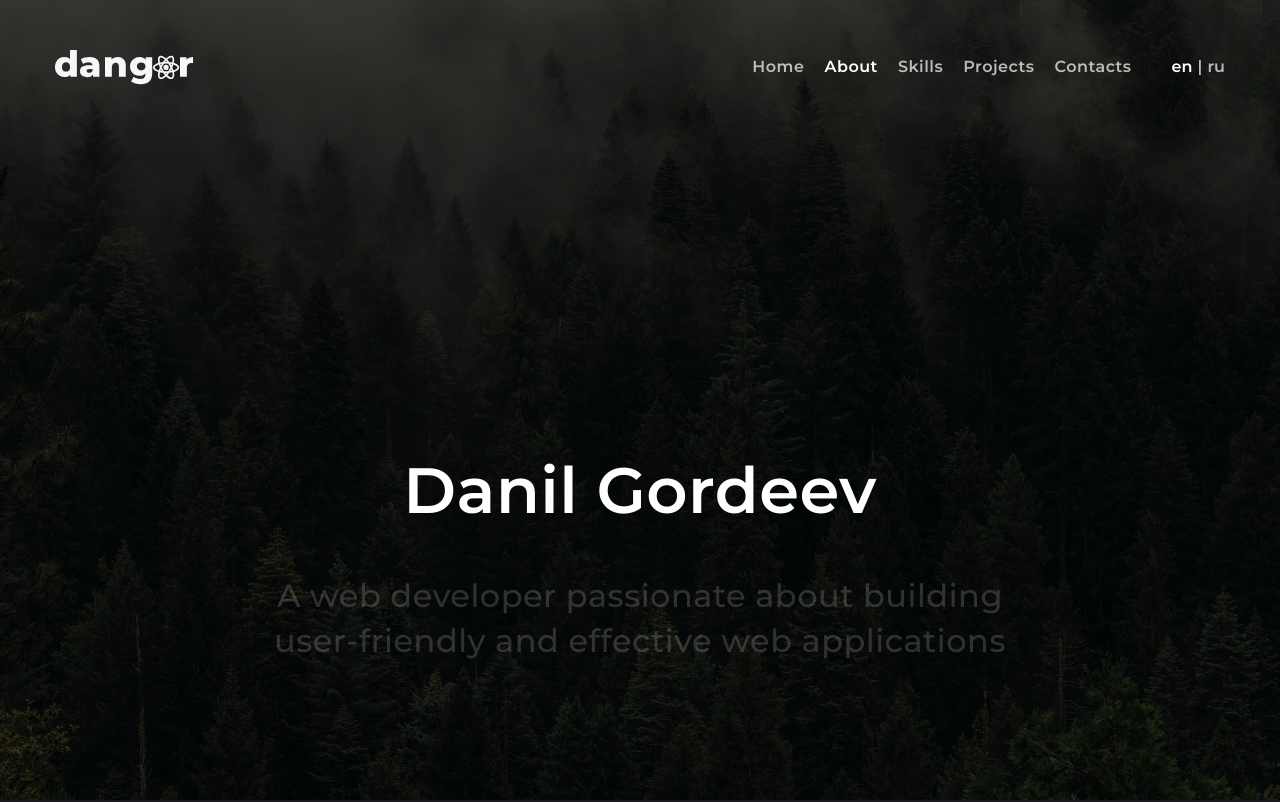
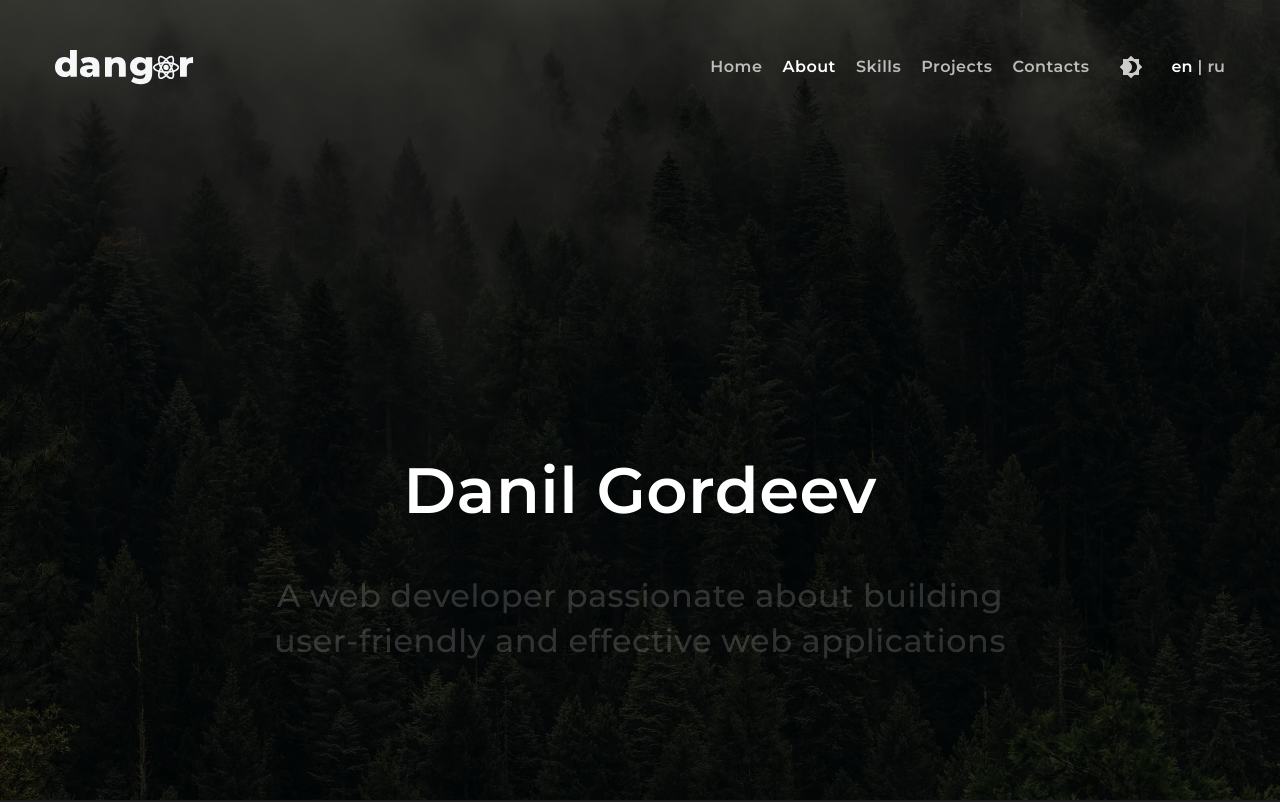
Before and after one commit to dangor220/dangor, a React (Vite) app: page / in a window 1280 px wide. Shown: the top 802 px of the page. Built offline with nearby package versions, Linux system fonts and the light colour scheme; no server answers.

Commit message:
feat: create dark/light theme

```diff
--- a/index.html
+++ b/index.html
@@ -1,5 +1,5 @@
 <!DOCTYPE html>
-<html lang="en" data-theme="dark">
+<html lang="en">
   <head>
     <meta charset="UTF-8" />
     <link rel="icon" type="image/png" href="/favicon/favicon-96x96.png" sizes="96x96" />
--- a/src/components/Articles/Articles.module.scss
+++ b/src/components/Articles/Articles.module.scss
@@ -22,7 +22,7 @@
 .title {
   font-size: 20px;
   font-weight: bold;
-  color: var(--white-color);
+  color: var(--title-color);
   margin-bottom: 5px;
   @media (max-width: 1024px) and (max-height: 625px) {
     font-size: 15px;
@@ -80,17 +80,15 @@
   }
 }
 .icon {
+  padding: 0;
   border: none;
   background-color: transparent;
   -webkit-tap-highlight-color: transparent;
   cursor: pointer;
 
-  @media (max-width: 768px) {
-    padding: 0;
-  }
   svg {
     font-size: 40px;
-    color: var(--transparent-color);
+    color: var(--icon-article-color);
     transition: all 0.3s ease-in-out;
 
     &:hover {
--- a/src/components/DescriptionAdaptive/DescriptionAdaptive.module.scss
+++ b/src/components/DescriptionAdaptive/DescriptionAdaptive.module.scss
@@ -4,7 +4,7 @@
   font-size: 14px;
   font-weight: 500;
   font-style: italic;
-  color: var(--white-color);
+  color: var(--main-color);
   cursor: pointer;
   transition: all 0.3s ease-in-out;
 
--- a/src/components/Header/Header.module.scss
+++ b/src/components/Header/Header.module.scss
@@ -26,7 +26,7 @@
     .item a,
     .lang,
     .separator {
-      color: var(--main-color);
+      color: var(--header-item-color);
     }
     .item a,
     .lang {
@@ -67,8 +67,12 @@
   display: flex;
 }
 .menu {
-  gap: 40px;
+  gap: 15px;
   font-size: 16px;
+
+  @media (max-width: 425px) {
+    gap: 0;
+  }
 }
 .nav {
   align-items: center;
@@ -142,16 +146,13 @@
   .header {
     &.fixed {
       & .langBtn {
-        right: 30px;
+        right: 15px;
       }
     }
   }
 }
 
 @media (max-width: 768px) {
-  .menu {
-    gap: 25px;
-  }
   .list {
     flex-direction: column;
     gap: 10px;
@@ -219,7 +220,7 @@
     }
   }
   .langBtn {
-    order: -1;
+    order: -3;
   }
   .burger {
     display: flex;
--- a/src/components/Header/index.tsx
+++ b/src/components/Header/index.tsx
@@ -9,6 +9,7 @@ import Hamburger from '../Hamburger';
 import styles from './Header.module.scss';
 import useActiveSection from '../../hooks/useActiveSection';
 import handleLinkClick from '../../utils/clickToLinkBehavior';
+import Theme from '../Theme';
 
 interface HeaderProps {
   menuIsOpen: boolean;
@@ -126,6 +127,7 @@ const Header = forwardRef<HTMLDivElement, HeaderProps>(({ menuIsOpen, setMenuIsO
               />
             </button>
           </nav>
+          <Theme headerIsFixed={headerIsFixed} />
           <button
             className={`${styles.langBtn} ${menuIsOpen ? styles.langHidden : ''}`}
             onClick={handleSelectLanguage}>
--- a/src/components/Logo/Logo.module.scss
+++ b/src/components/Logo/Logo.module.scss
@@ -7,7 +7,7 @@
     scale: 1;
     fill: var(--logo-color);
     path {
-      fill: var(--logo-fixed-color);
+      fill: var(--logo-color);
     }
   }
 }
--- a/src/components/Projects/Projects.module.scss
+++ b/src/components/Projects/Projects.module.scss
@@ -167,7 +167,7 @@
 .link {
   svg {
     font-size: 30px;
-    fill: var(--transparent-color);
+    fill: var(--icon-article-color);
 
     transition: all 0.3s ease-in-out;
 
@@ -217,7 +217,7 @@
     }
   }
   span {
-    color: var(--transparent-color);
+    color: var(--icon-text-color);
   }
 
   @media (max-width: 500px) {
--- /dev/null
+++ b/src/components/Theme/Theme.module.scss
@@ -0,0 +1,68 @@
+@use '../../scss/variables' as *;
+
+.container {
+  background-color: transparent;
+  border: none;
+}
+.icon-container {
+  position: relative;
+}
+.icons {
+  --rotation: 0;
+  position: absolute;
+  left: calc(50% - 20px);
+  top: -157px;
+  margin: auto;
+  transition: 1.2s;
+  width: 40px;
+  text-align: center;
+  transform: rotate(calc(var(--rotation) * 1deg));
+}
+.icon {
+  font-size: 2em;
+  padding: 40px 0;
+  color: hsla(50, 85%, 55%, 80%);
+  transition: color 1.2s, transform 0.3s ease-in-out;
+
+  &:hover {
+    color: hsla(50, 85%, 55%, 100%);
+    transform: scale(1.1);
+  }
+}
+.fixed {
+  color: hsla(50, 85%, 55%, 100%);
+}
+
+.dark {
+  .icon {
+    color: #ccc;
+  }
+}
+.icon1 {
+  transform: rotate(180deg);
+}
+
+.btn-container {
+  text-align: center;
+}
+.swap-btn {
+  margin: auto;
+  padding: 10px 20px;
+  background: #848484;
+  font-weight: bold;
+  border: none;
+  border-radius: 6px;
+  color: #eee;
+  outline: none;
+  cursor: pointer;
+  line-height: 1.5em;
+  background-color: transparent;
+}
+
+@media (max-width: 768px) {
+  .container {
+    background-color: transparent;
+    border: none;
+    order: -2;
+  }
+}
--- /dev/null
+++ b/src/components/Theme/index.tsx
@@ -0,0 +1,62 @@
+import React, { useEffect, useRef, useState } from 'react';
+
+import styles from './Theme.module.scss';
+import Brightness7Icon from '@mui/icons-material/Brightness7';
+import Brightness4Icon from '@mui/icons-material/Brightness4';
+
+export default function Theme({ headerIsFixed }: { headerIsFixed: boolean }): React.ReactNode {
+  const [theme, setTheme] = useState<string>(() => {
+    return localStorage.getItem('theme') || 'dark';
+  });
+  const container = useRef<HTMLButtonElement>(null);
+  const icons = useRef<HTMLDivElement>(null);
+
+  useEffect(() => {
+    document.documentElement.setAttribute('data-theme', theme);
+
+    if (theme === 'dark' && container && icons && container.current && icons.current) {
+      container.current.classList.add(styles.dark);
+      icons.current.style.setProperty('--rotation', String(180));
+    }
+
+    localStorage.setItem('theme', theme);
+  }, [theme]);
+
+  const toggleTheme = () => {
+    setTheme((prevTheme) => (prevTheme === 'dark' ? 'light' : 'dark'));
+
+    if (container && icons && container.current && icons.current) {
+      const rotation = parseInt(getComputedStyle(icons.current).getPropertyValue('--rotation'));
+      container.current.classList.toggle(styles.dark);
+      icons.current.style.setProperty('--rotation', String(rotation - 180));
+    }
+  };
+
+  const themeIcon = () => {
+    return (
+      <button
+        onClick={toggleTheme}
+        ref={container}
+        className={`${styles.container} ${styles.containerHidden}`}>
+        <div className={`${styles['swap-btn']} ${styles['container-icons-outer']}`}>
+          <div className={styles['icon-container']}>
+            <div ref={icons} className={styles.icons}>
+              <div className={`${styles.icon} ${styles.icon1}`}>
+                <i className="fas fa-moon">
+                  <Brightness4Icon />
+                </i>
+              </div>
+              <div
+                className={`${styles.icon} ${styles.icon2} ${headerIsFixed ? styles.fixed : ''}`}>
+                <i className="fas fa-sun">
+                  <Brightness7Icon />
+                </i>
+              </div>
+            </div>
+          </div>
+        </div>
+      </button>
+    );
+  };
+  return themeIcon();
+}
--- a/src/scss/_variables.scss
+++ b/src/scss/_variables.scss
@@ -20,45 +20,37 @@ $animation-delay: (
 );
 
 :root {
-  --background-color: ;
-  --background-filter: rgba(0, 0, 0, 0.4);
+  --background-color: #ffffff;
+  --background-filter: rgba(0, 0, 0, 0.5);
+  --project-preview-filter: 1;
+  --project-preview-filter-hover: 0.9;
+
+  --icon-color: rgba(249, 249, 249, 0.0941176471);
+  --icon-border-color: #23232323;
+  --icon-text-color: #515151;
+  --icon-css-modules: #000000;
+  --icon-article-color: #707070;
 
   --white-color: #ffffff;
   --black-color: #000000;
-  --gray-color: ;
+  --transparent-color: rgba(255, 255, 255, 0.7);
 
-  --main-color: ;
-  --title-color: ;
-  --subtitle-color: ;
-  --active-color: ;
+  --main-color: #2a2a2a;
+  --title-color: #131313;
+  --subtitle-color: #606060;
 
-  --logo-color: ;
-  --logo-fixed-color: ;
+  --active-color: #ffffff;
+  --active-fixed-color: #333333;
 
-  --header-border-color: ;
-  --header-list-color: ;
+  --logo-color: #f6f7f9;
+  --logo-fixed-color: #2a2a2a;
 
-  --hamburger-color: ;
-  --hamburger-fixed-color: ;
-  // --background-color: #ffffff;
+  --header-border-color: #2323230d;
+  --header-list-color: #ffffff;
+  --header-item-color: #666666;
 
-  // --main-color: #000000bb;
-  // --second-color: #757575;
-
-  // --header-border-color: #f0f0f0;
-  // --header-active-color: #ffffff;
-  // --header-list-open: #ffffff;
-  // --header-transparent-color: #ffffffaf;
-
-  // --hamburger-color: #eaeaeaeb;
-  // --hamburger-active-color: #000000bb;
-
-  // --logo-color: #ffffff;
-  // --logo-active-color: #000000bb;
-
-  // --linear-gradient-background: rgba(0, 0, 0, 0.4);
-
-  // --active-color: #48b14d;
+  --hamburger-color: rgba(255, 255, 255, 0.7);
+  --hamburger-fixed-color: #2a2a2a;
 }
 
 [data-theme='dark'] {
@@ -69,6 +61,8 @@ $animation-delay: (
 
   --icon-color: #23272f;
   --icon-border-color: hsla(0, 0%, 100%, 0.05);
+  --icon-text-color: rgba(255, 255, 255, 0.7);
+  --icon-article-color: rgba(255, 255, 255, 0.7);
   --icon-css-modules: #f6f7f9;
 
   --white-color: #ffffff;
@@ -82,11 +76,12 @@ $animation-delay: (
   --active-color: #ffffff;
   --active-fixed-color: #8cb4ff;
 
-  --logo-color: #191b21;
+  --logo-color: #f6f7f9;
   --logo-fixed-color: #f6f7f9;
 
   --header-border-color: #f6f7f90d;
   --header-list-color: #191b21;
+  --header-item-color: rgba(255, 255, 255, 0.7);
 
   --hamburger-color: #f6f7f9;
   --hamburger-fixed-color: #f6f7f9;
```
